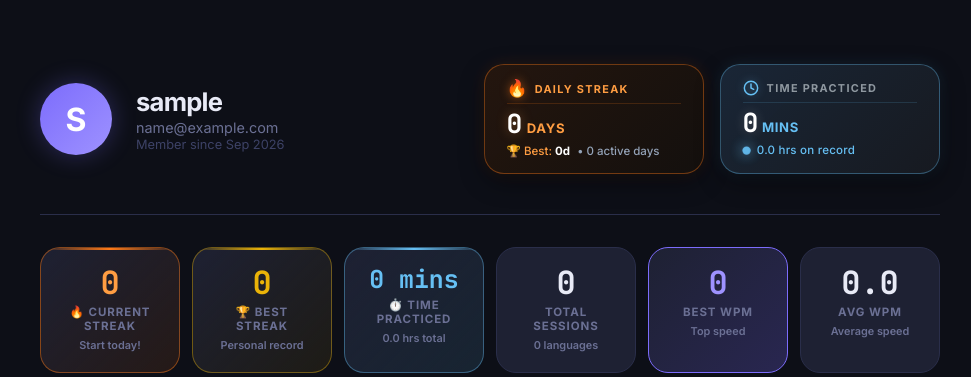
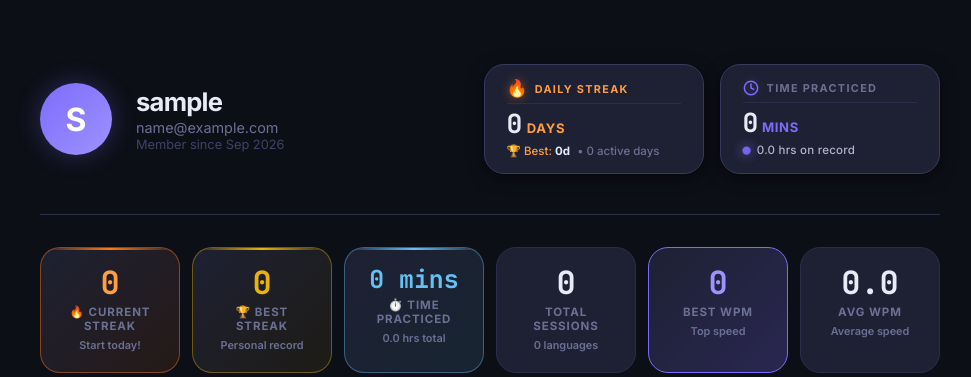
Before and after one commit to alexeysav9-stack/SprintCoder, a Django app: page /profile/ in a window 1280 px wide. Shown: the part 64-441 px from the top of the page, without its empty margins (150-1121 px from the left). Run offline with Django 5.2, Linux system fonts and the light colour scheme; the visitor is signed in with stand-in values (Sample User, id 1); data comes from the database, SQL or seed files in the repository; data that the repository does not hold is empty.

Commit message:
fix(ui): Make practice time and streak widgets adapt to all color themes

```diff
--- a/static/css/main.css
+++ b/static/css/main.css
@@ -644,33 +644,33 @@
   justify-content: space-between;
   margin-bottom: 0.5rem;
   padding-bottom: 0.4rem;
-  border-bottom: 1px solid rgba(102, 192, 244, 0.15);
+  border-bottom: 1px solid var(--border);
 }
 
 .steam-brand {
   display: flex;
   align-items: center;
   gap: 0.45rem;
-  color: #66c0f4;
+  color: var(--accent);
 }
 
 .steam-icon {
   flex-shrink: 0;
-  filter: drop-shadow(0 0 4px rgba(102, 192, 244, 0.4));
+  filter: drop-shadow(0 0 4px var(--accent-glow));
 }
 
 .steam-header-title {
   font-size: 0.68rem;
   font-weight: 700;
   letter-spacing: 0.12em;
-  color: #8f98a0;
+  color: var(--fg-3);
   text-transform: uppercase;
 }
 
 .steam-toggle-btn {
   background: none;
   border: none;
-  color: #8f98a0;
+  color: var(--fg-3);
   cursor: pointer;
   font-size: 1.1rem;
   line-height: 1;
@@ -732,20 +731,20 @@
   width: 7px;
   height: 7px;
   border-radius: 50%;
-  background: #66c0f4;
-  box-shadow: 0 0 8px #66c0f4;
+  background: var(--accent);
+  box-shadow: 0 0 8px var(--accent);
   flex-shrink: 0;
   animation: steamDotPulse 2s infinite ease-in-out;
 }
 
 @keyframes steamDotPulse {
   0%, 100% { transform: scale(1); opacity: 0.8; }
-  50% { transform: scale(1.3); opacity: 1; box-shadow: 0 0 12px #66c0f4; }
+  50% { transform: scale(1.3); opacity: 1; box-shadow: 0 0 12px var(--accent); }
 }
 
 .steam-sub-text {
   font-size: 0.72rem;
-  color: #66c0f4;
+  color: var(--fg-2);
   font-weight: 500;
   letter-spacing: 0.02em;
 }
@@ -1903,22 +1902,22 @@
 
 /* ── Streak Profile Badge ──────────────────────────────── */
 .streak-profile-badge {
-  background: linear-gradient(135deg, rgba(38, 23, 14, 0.95) 0%, rgba(20, 16, 14, 0.98) 100%);
-  border: 1px solid rgba(255, 122, 24, 0.38);
+  background: var(--surface);
+  border: 1px solid var(--border-2);
   border-radius: var(--radius-lg);
   padding: 0.95rem 1.35rem;
-  box-shadow: 0 8px 24px rgba(0, 0, 0, 0.45), 0 0 16px rgba(255, 122, 24, 0.12);
+  box-shadow: var(--shadow-md);
   display: flex;
   flex-direction: column;
   gap: 0.35rem;
   min-width: 220px;
   backdrop-filter: blur(12px);
-  transition: transform var(--transition), box-shadow var(--transition), border-color var(--transition);
+  transition: transform var(--transition), box-shadow var(--transition), border-color var(--transition), background var(--transition);
 }
 
 .streak-profile-badge:hover {
   border-color: rgba(255, 122, 24, 0.65);
-  box-shadow: 0 12px 30px rgba(0, 0, 0, 0.55), 0 0 24px rgba(255, 122, 24, 0.25);
+  box-shadow: var(--shadow-lg), 0 0 24px rgba(255, 122, 24, 0.25);
   transform: translateY(-2px);
 }
 
@@ -1926,7 +1925,7 @@
   display: flex;
   align-items: center;
   gap: 0.45rem;
-  border-bottom: 1px solid rgba(255, 122, 24, 0.18);
+  border-bottom: 1px solid var(--border);
   padding-bottom: 0.35rem;
 }
 
@@ -1974,10 +1973,9 @@
   font-family: var(--font-code);
   font-size: 1.65rem;
   font-weight: 800;
-  color: #ffffff;
+  color: var(--fg);
   line-height: 1.1;
   letter-spacing: -0.02em;
-  text-shadow: 0 0 12px rgba(255, 157, 66, 0.35);
 }
 
 .streak-badge-unit {
@@ -1999,31 +1997,31 @@
 }
 
 .streak-badge-sub strong {
-  color: #ffffff;
+  color: var(--fg);
 }
 
 .streak-badge-total {
-  color: #94a3b8;
+  color: var(--fg-3);
 }
 
 /* ── Steam Profile Badge ──────────────────────────────── */
 .steam-profile-badge {
-  background: linear-gradient(135deg, rgba(27, 40, 56, 0.95) 0%, rgba(23, 26, 33, 0.98) 100%);
-  border: 1px solid rgba(102, 192, 244, 0.35);
+  background: var(--surface);
+  border: 1px solid var(--border-2);
   border-radius: var(--radius-lg);
   padding: 0.95rem 1.35rem;
-  box-shadow: 0 8px 24px rgba(0, 0, 0, 0.45), 0 0 16px rgba(102, 192, 244, 0.12);
+  box-shadow: var(--shadow-md);
   display: flex;
   flex-direction: column;
   gap: 0.35rem;
   min-width: 220px;
   backdrop-filter: blur(12px);
-  transition: transform var(--transition), box-shadow var(--transition), border-color var(--transition);
+  transition: transform var(--transition), box-shadow var(--transition), border-color var(--transition), background var(--transition);
 }
 
 .steam-profile-badge:hover {
-  border-color: rgba(102, 192, 244, 0.6);
-  box-shadow: 0 12px 30px rgba(0, 0, 0, 0.55), 0 0 24px rgba(102, 192, 244, 0.22);
+  border-color: var(--accent);
+  box-shadow: var(--shadow-lg), 0 0 24px var(--accent-glow);
   transform: translateY(-2px);
 }
 
@@ -2031,8 +2029,8 @@
   display: flex;
   align-items: center;
   gap: 0.5rem;
-  color: #66c0f4;
-  border-bottom: 1px solid rgba(102, 192, 244, 0.15);
+  color: var(--accent);
+  border-bottom: 1px solid var(--border);
   padding-bottom: 0.35rem;
 }
 
@@ -2040,7 +2038,7 @@
   font-size: 0.68rem;
   font-weight: 700;
   letter-spacing: 0.12em;
-  color: #8f98a0;
+  color: var(--fg-3);
   text-transform: uppercase;
 }
 
@@ -2055,16 +2053,15 @@
   font-family: var(--font-code);
   font-size: 1.65rem;
   font-weight: 800;
-  color: #ffffff;
+  color: var(--fg);
   line-height: 1.1;
   letter-spacing: -0.02em;
-  text-shadow: 0 0 12px rgba(255, 255, 255, 0.2);
 }
 
 .steam-lbl {
   font-size: 0.82rem;
   font-weight: 700;
-  color: #66c0f4;
+  color: var(--accent);
   text-transform: uppercase;
   letter-spacing: 0.05em;
   margin-right: 0.35rem;
@@ -2075,7 +2072,7 @@
   align-items: center;
   gap: 0.45rem;
   font-size: 0.72rem;
-  color: #66c0f4;
+  color: var(--fg-2);
   font-weight: 500;
 }
 
```
Also changed, not shown: other parts of static/css/main.css (+35 -36 lines).
